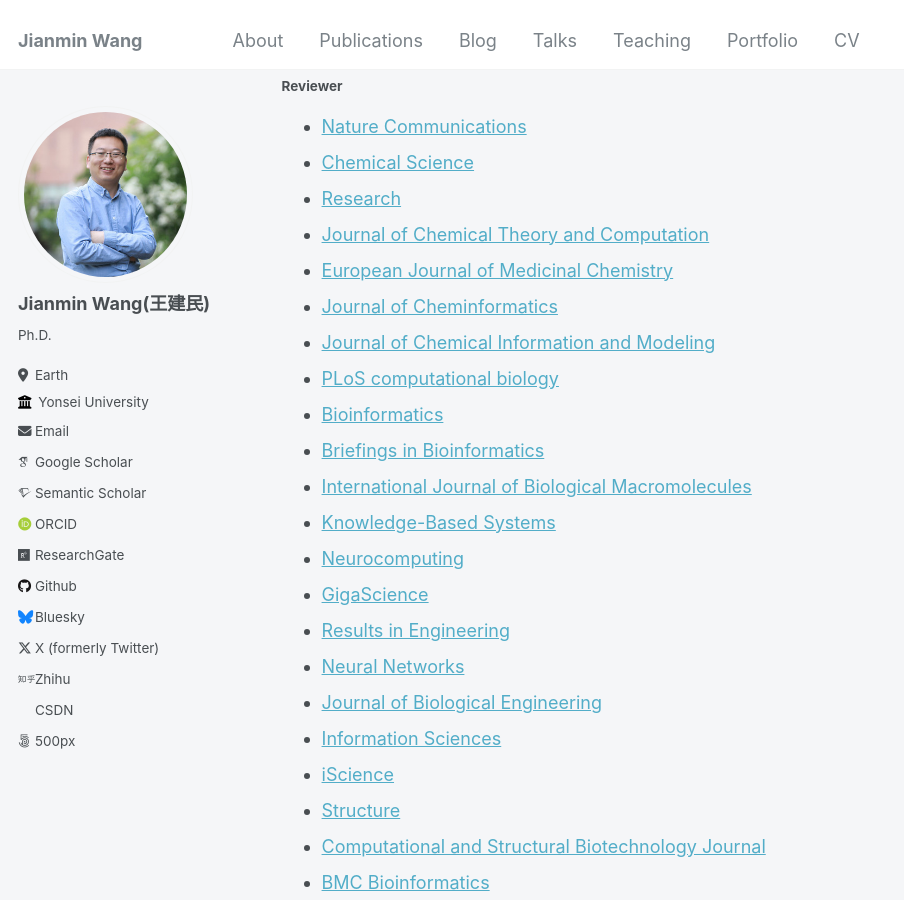
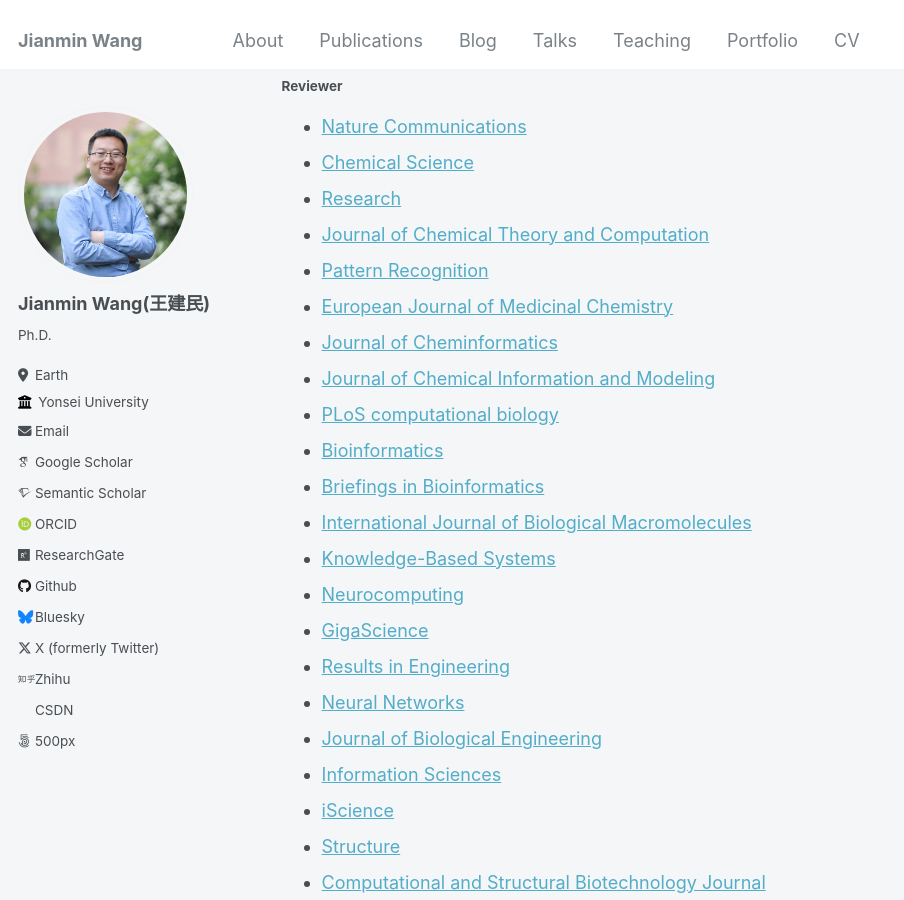
Before and after one commit to Jianmin2drugai/Jianmin2drugai.github.io, a Jekyll site: the page built from _pages/cv.md, in a window 1280 px wide and 900 px high, scrolled down 857 px. Shown: the whole window, without its empty margins (0-904 px from the left). Built offline with Jekyll 4.4.1, drawn with Linux system fonts in a browser that asks for light colours; some web fonts are replaced.

Commit message:
Update cv.md

```diff
--- a/_pages/cv.md
+++ b/_pages/cv.md
@@ -48,6 +48,7 @@ Service and leadership
 * [Chemical Science](https://www.rsc.org/journals-books-databases/about-journals/chemical-science)
 * [Research](https://spj.science.org/journal/research)
 * [Journal of Chemical Theory and Computation](https://pubs.acs.org/journal/jctcce)
+* [Pattern Recognition](https://www.sciencedirect.com/journal/pattern-recognition)
 * [European Journal of Medicinal Chemistry](https://www.sciencedirect.com/journal/european-journal-of-medicinal-chemistry)
 * [Journal of Cheminformatics](https://jcheminf.biomedcentral.com)
 * [Journal of Chemical Information and Modeling](https://pubs.acs.org/journal/jcisd8)
```
